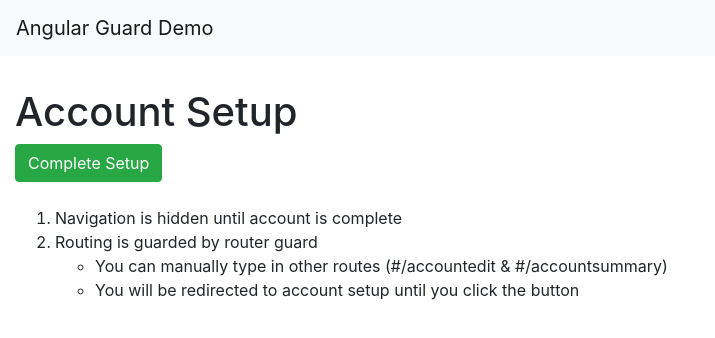
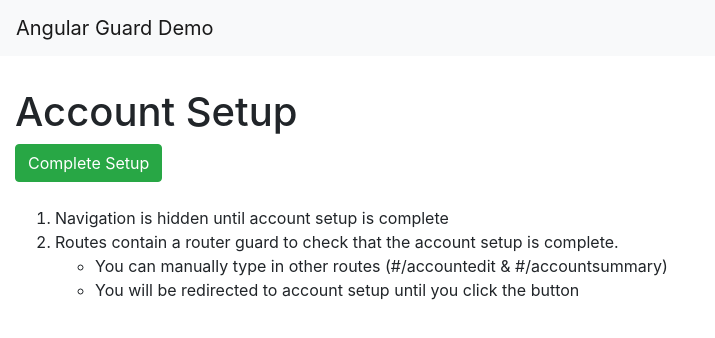
Before and after one commit to jmw5598/angular-navigation-guard-demo, an Angular app: page /#/accountsetup in a window 1280 px wide. Shown: the top 338 px of the page, without its empty margins (0-715 px from the left). Built offline with nearby package versions, Linux system fonts and the light colour scheme.

Commit message:
modified template

```diff
--- a/src/app/account/account-setup/account-setup.component.html
+++ b/src/app/account/account-setup/account-setup.component.html
@@ -2,9 +2,9 @@
 <button role="button" class="btn btn-success" (click)="complete()">Complete Setup</button>
 <br><br>
 <ol>
-  <li>Navigation is hidden until account is complete</li>
+  <li>Navigation is hidden until account setup is complete</li>
   <li>
-    Routing is guarded by router guard
+    Routes contain a router guard to check that the account setup is complete.
     <ul>
       <li>You can manually type in other routes (#/accountedit & #/accountsummary)</li>
       <li>You will be redirected to account setup until you click the button</li>
```
